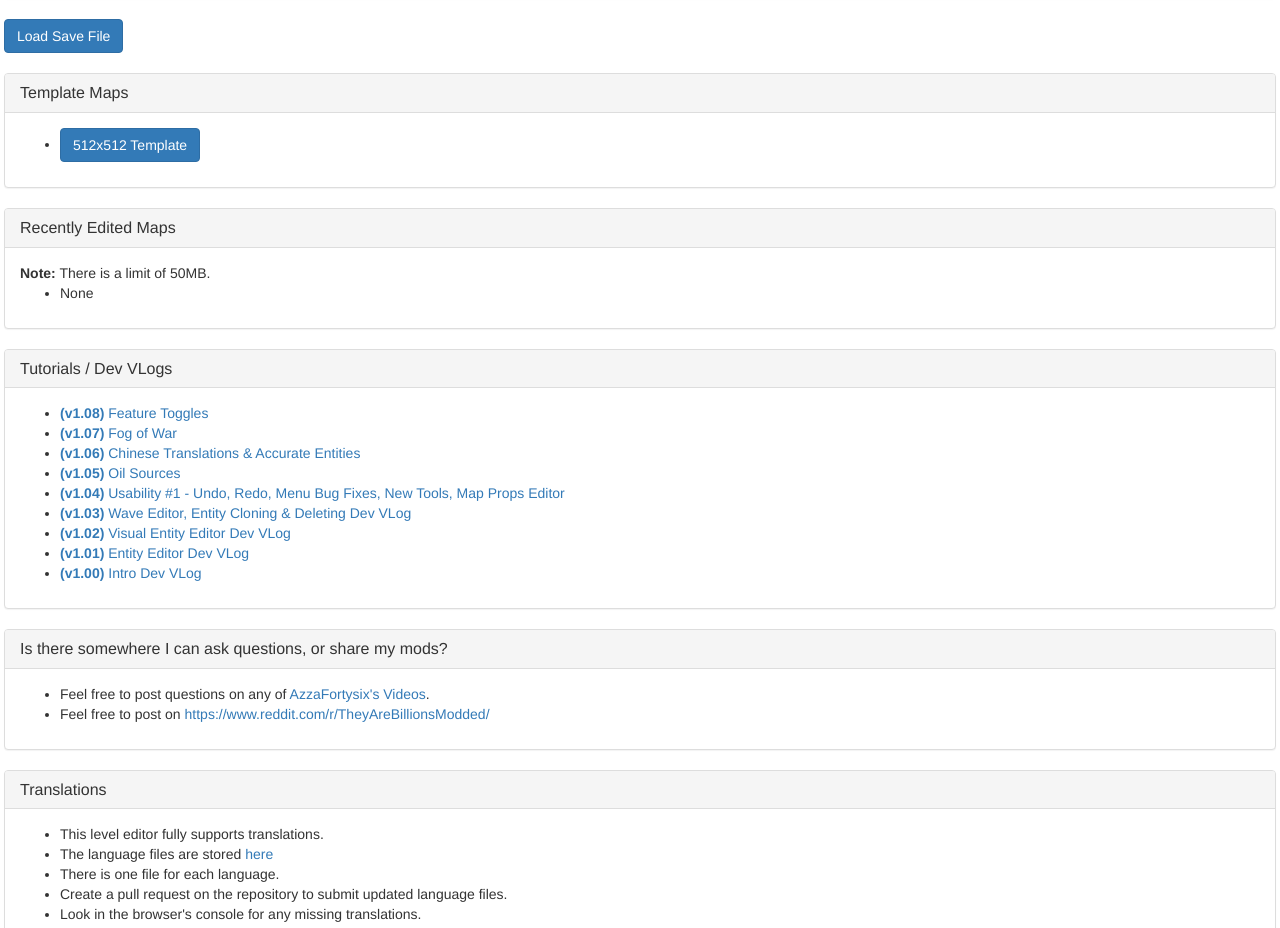
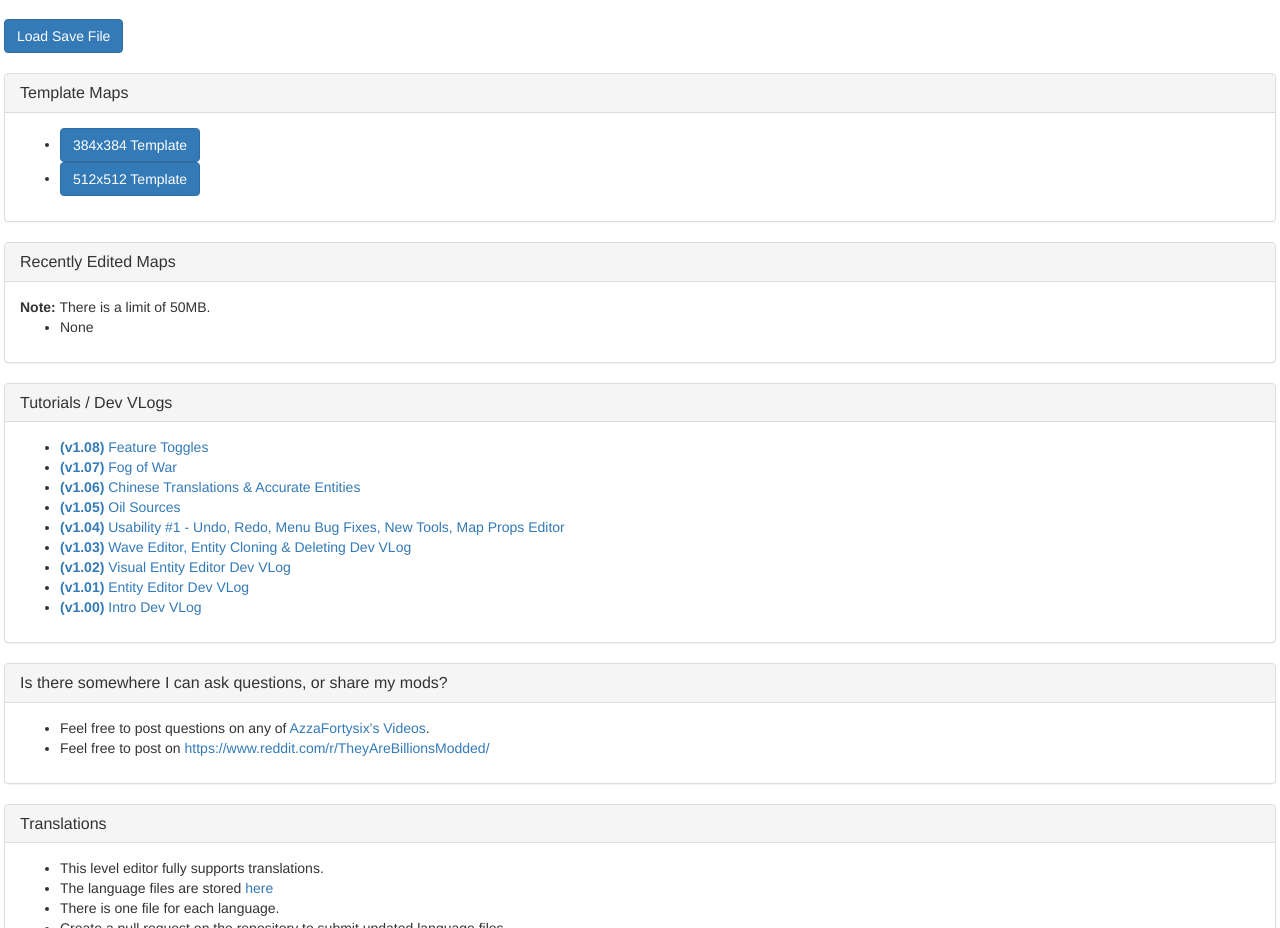
Before and after one commit to ash47/TheyAreBillionsModKit, a plain HTML site: page MapEditorHtml/index.html in a window 1280 px wide. Shown: the part 921-1849 px from the top of the page. Drawn offline with Linux system fonts and the light colour scheme; no server answers.

Commit message:
Added 384x384 template

```diff
--- a/MapEditorHtml/index.html
+++ b/MapEditorHtml/index.html
@@ -248,6 +248,13 @@
 				</div>
 				<div class="panel-body">
 					<ul>
+						<li>
+							<button class="btn btn-primary" onclick="window.loadTemplateSave('384x384');">
+								<span data-translate="trTemplate384">
+									384x384 Template
+								</span>
+							</button>
+						</li>
 						<li>
 							<button class="btn btn-primary" onclick="window.loadTemplateSave('template512');">
 								<span data-translate="trTemplate512">
--- a/MapEditorHtml/js/app.js
+++ b/MapEditorHtml/js/app.js
@@ -9,6 +9,8 @@ window.enableEditorExtraEntities = true;
 window.enableEditorEvents = true;
 window.enableEditorMapProps = true;
 window.enableEditorInfo = true;
+
+window.enableEditorFastEntities = false;
 
 // Turn features on and off, what a sad world that we have to even have this
 window.updateSelectedFeatures = function() {
--- a/MapEditorHtml/js/helpers.js
+++ b/MapEditorHtml/js/helpers.js
@@ -1142,7 +1142,7 @@ function loadLevelEvents(commitUpdate) {
 }
 
 function loadFastEntities(commitUpdate) {
-	return;
+	if(!window.enableEditorFastEntities) return;
 
 	var fastEnts = {};
 
--- a/MapEditorHtml/translations/lang-en.json
+++ b/MapEditorHtml/translations/lang-en.json
@@ -39,6 +39,7 @@
 	"trBrokenAsOf": "Broken as of",
 
 	"trTemplateMapsHeader": "Template Maps",
+	"trTemplate384": "384x384 Template",
 	"trTemplate512": "512x512 Template",
 
 	"trRecentMapsHeader": "Recently Edited Maps",
--- a/MapEditorHtml/translations/lang-zh.json
+++ b/MapEditorHtml/translations/lang-zh.json
@@ -43,6 +43,7 @@
 	"trBrokenAsOf": "破碎的",
 
 	"trTemplateMapsHeader": "模板地图",
+	"trTemplate384": "384x384 模板",
 	"trTemplate512": "512x512 模板",
 
 	"trRecentMapsHeader": "上次载入的地图",
```
Also changed, not shown: 2 other files.
